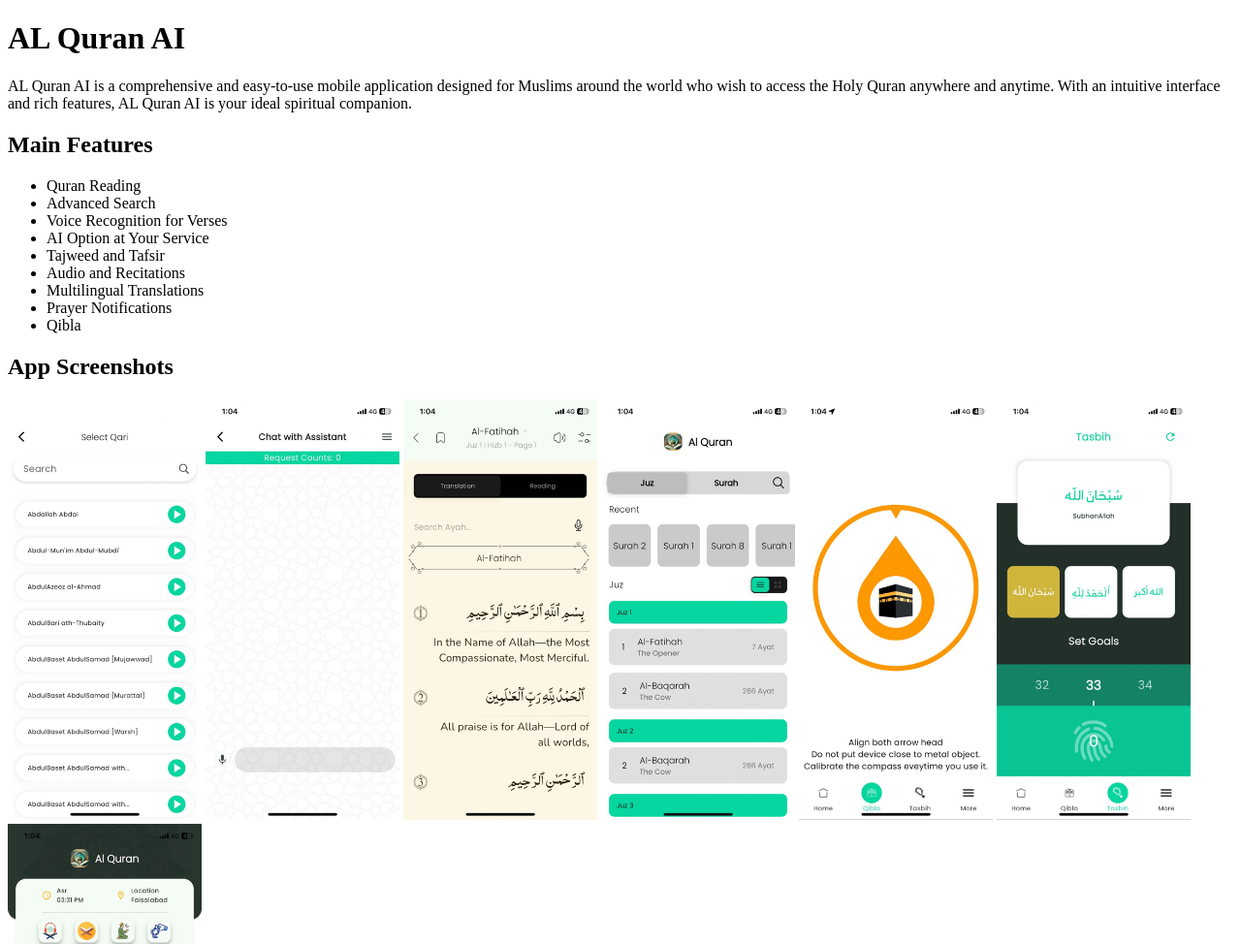
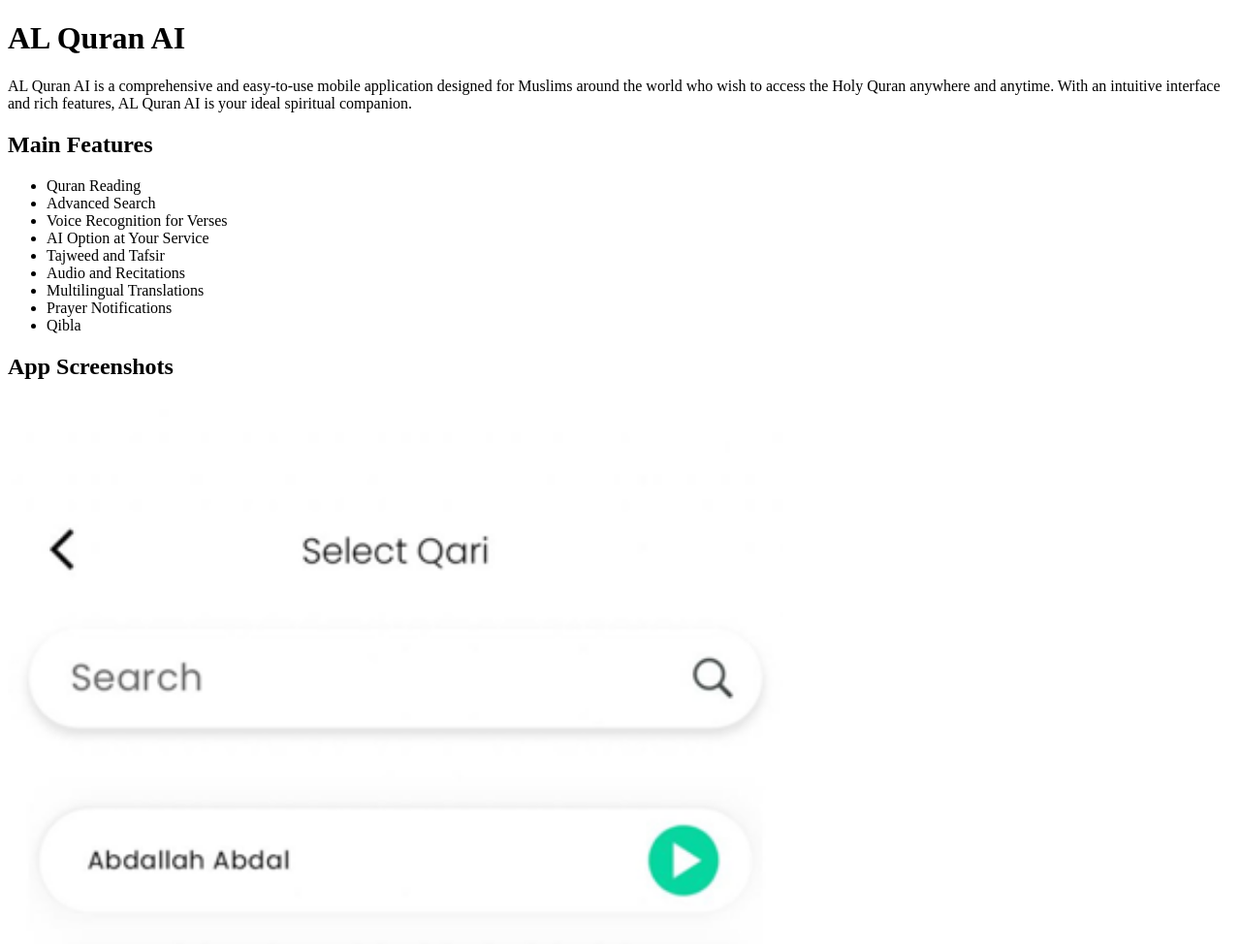
Before and after one commit to AppTecDev/alquranai-website, a plain HTML site: page marketing.html in a window 1280 px wide. Shown: the top 974 px of the page at 97% size. Drawn offline with Linux system fonts and the light colour scheme.

Commit message:
Update marketing.html

```diff
--- a/marketing.html
+++ b/marketing.html
@@ -24,8 +24,8 @@
 
     <h2>App Screenshots</h2>
     <div>
-        <img src="https://apptecdev.github.io/alquranai-website/screen1.png" alt="Screenshot 1" style="width:200px;">
-        <img src="https://apptecdev.github.io/alquranai-website/screen2.png" alt="Screenshot 2" style="width:200px;">
+        <img src="https://apptecdev.github.io/alquranai-website/screen1.png" alt="Screenshot 1" style="width:800px;">
+        <img src="https://apptecdev.github.io/alquranai-website/screen2.png" alt="Screenshot 2" style="width:800px;">
         <img src="https://apptecdev.github.io/alquranai-website/screen3.png" alt="Screenshot 3" style="width:200px;">
         <img src="https://apptecdev.github.io/alquranai-website/screen4.png" alt="Screenshot 4" style="width:200px;">
         <img src="https://apptecdev.github.io/alquranai-website/screen5.png" alt="Screenshot 5" style="width:200px;">
```
